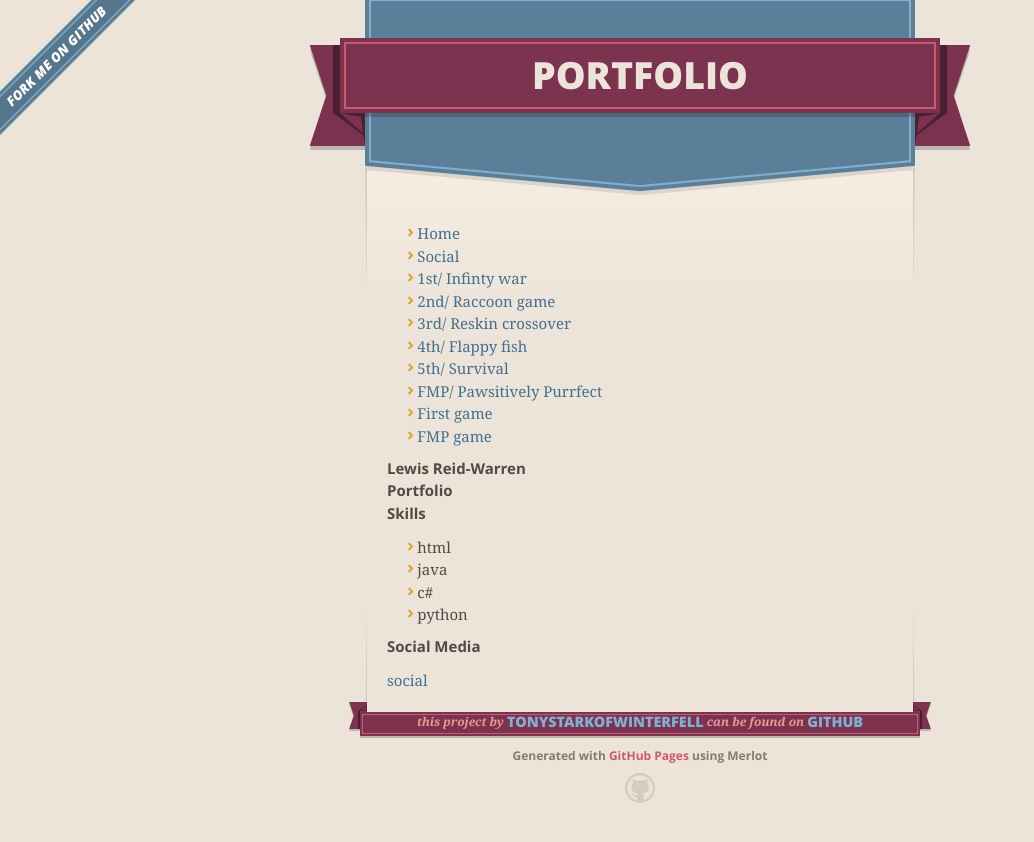
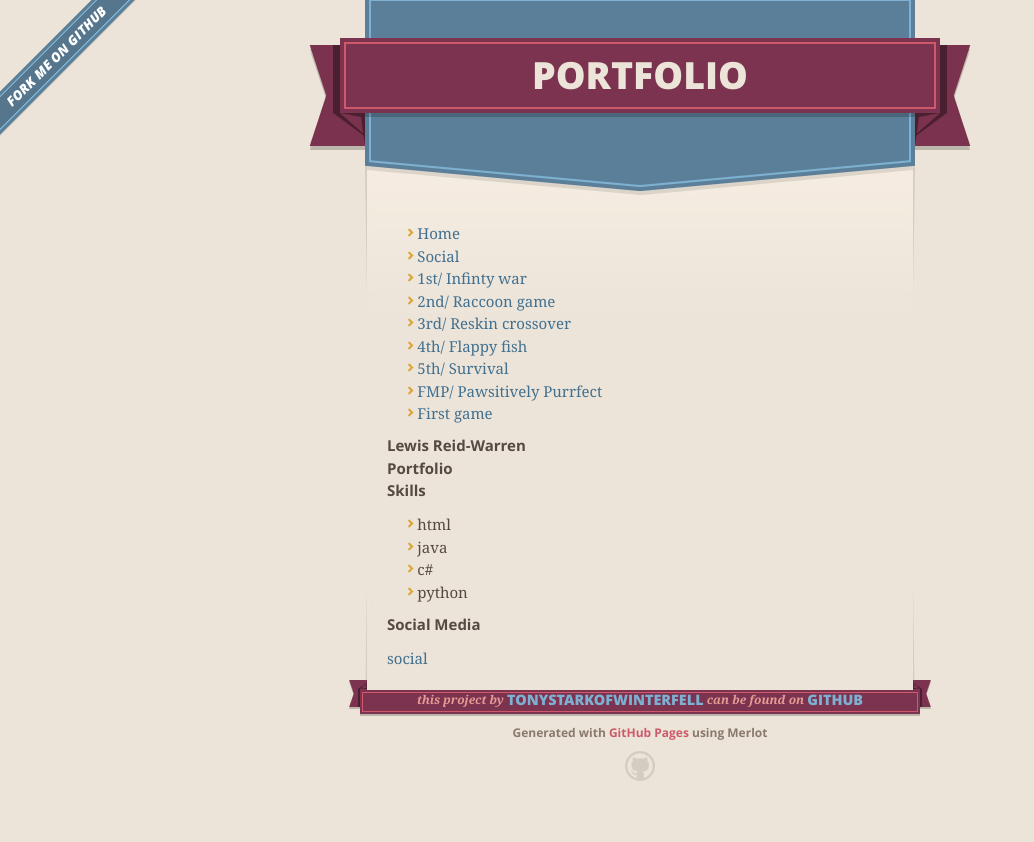
Before and after one commit to TonyStarkOfWinterfell/portfolio, a Jekyll site: the page built from index.md, in a window 1280 px wide. Shown: the top 842 px of the page, without its empty margins (0-1034 px from the left). Built offline with Jekyll 4.4.1, drawn with Linux system fonts in a browser that asks for light colours; our own code applies the rules of GitHub Pages for plain Markdown files; the repository's description, which GitHub fills in, is left out.

Commit message:
Update nav.html

```diff
--- a/_includes/nav.html
+++ b/_includes/nav.html
@@ -7,29 +7,26 @@
      <a href="social.html"> Social </a>
    </li>
   <li>
-     <a href="index.html"> 1st/ Infinty war </a>
+     <a href="1st.html"> 1st/ Infinty war </a>
    </li>
   <li>
-     <a href="index.html"> 2nd/ Raccoon game </a>
+     <a href="2nd.html"> 2nd/ Raccoon game </a>
    </li>
   <li>
-     <a href="index.html"> 3rd/ Reskin crossover </a>
+     <a href="Reskin.html"> 3rd/ Reskin crossover </a>
    </li>
   <li>
-     <a href="index.html"> 4th/ Flappy fish </a>
+     <a href="3rd.html"> 4th/ Flappy fish </a>
    </li>
   <li>
-     <a href="index.html"> 5th/ Survival </a>
+     <a href="4th.html"> 5th/ Survival </a>
    </li>
   <li>
-     <a href="index.html"> FMP/ Pawsitively Purrfect  </a>
+     <a href="5th.html"> FMP/ Pawsitively Purrfect  </a>
    </li>
   <li>
      <a href="gallery.html"> First game </a>
    </li>
 
-  <li>
-     <a href="fmp.html"> FMP game </a>
-   </li>
   </ul>
 </nav>
```
